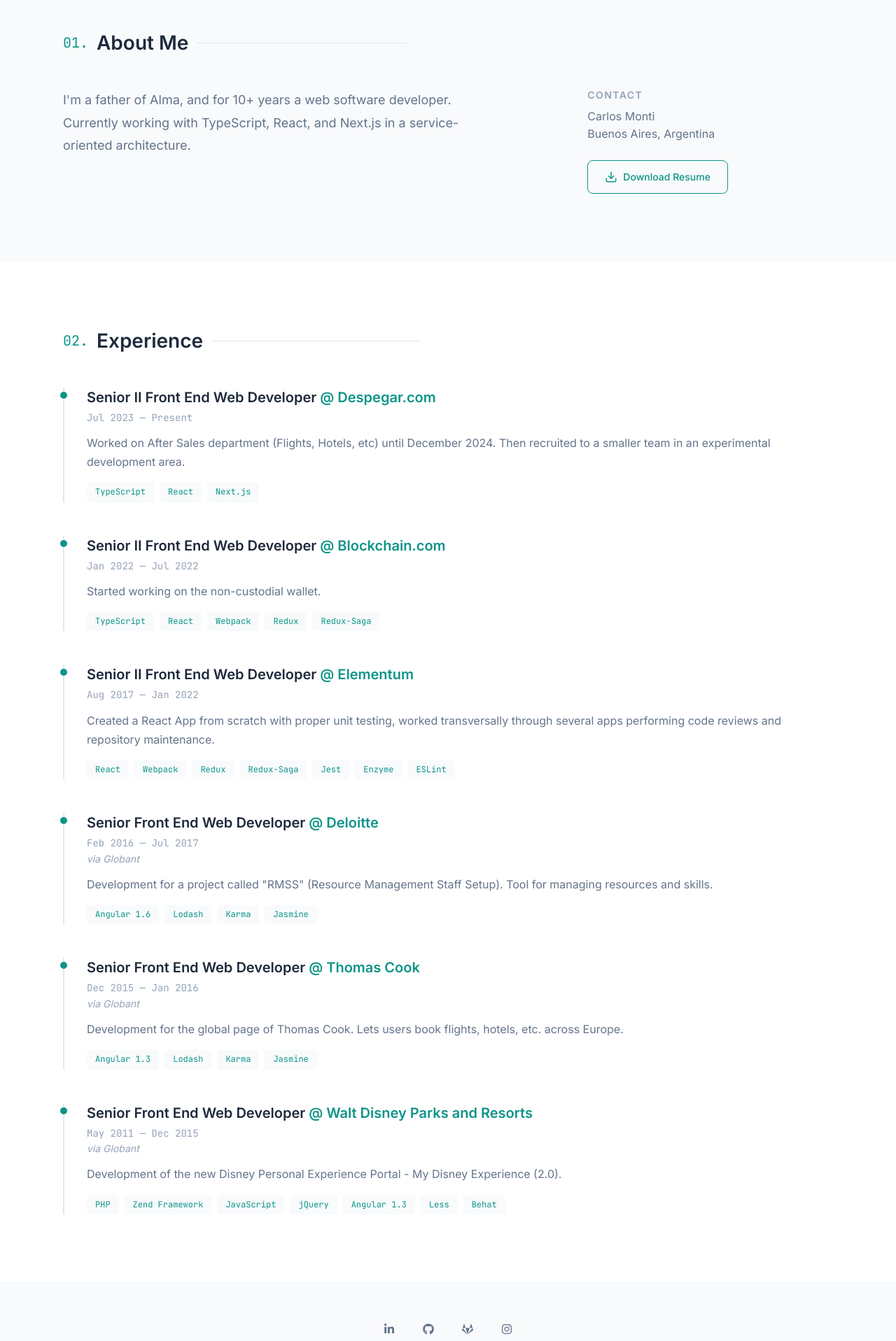
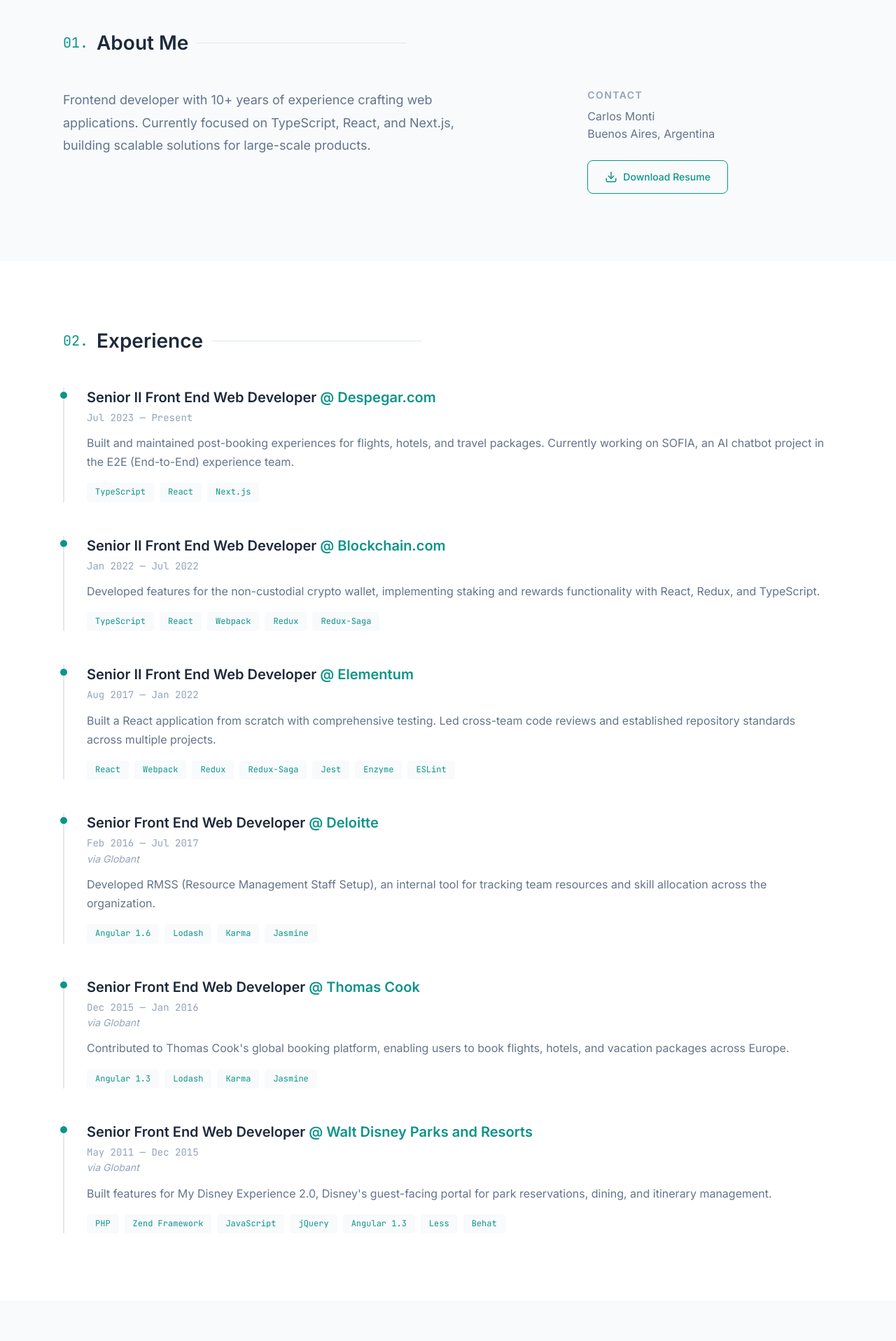
Before and after one commit to testacode/resume, a Next.js app: page / in a window 1280 px wide. Shown: the part 853-2770 px from the top of the page at 70% size. Built offline with nearby package versions, Linux system fonts and the light colour scheme.

Commit message:
content: improve portfolio copy and descriptions
- Update tagline to be more professional and natural
- Rewrite bio with cleaner, more concise language
- Improve all job descriptions with action verbs and impact
- Add SOFIA chatbot project to current Despegar role

```diff
--- a/src/data/resume.ts
+++ b/src/data/resume.ts
@@ -4,8 +4,8 @@
   personal: {
     name: 'Carlos Monti',
     title: 'Senior Front End Developer',
-    tagline: 'Passionate about learning while creating robust, well-finished products',
-    bio: "I'm a father of Alma, and for 10+ years a web software developer. Currently working with TypeScript, React, and Next.js in a service-oriented architecture.",
+    tagline: 'Building polished web experiences with a passion for clean code and continuous learning',
+    bio: 'Frontend developer with 10+ years of experience crafting web applications. Currently focused on TypeScript, React, and Next.js, building scalable solutions for large-scale products.',
     address: {
       city: 'Buenos Aires',
       country: 'Argentina',
@@ -48,7 +48,7 @@
       endDate: null,
       technologies: ['TypeScript', 'React', 'Next.js'],
       description:
-        'Worked on After Sales department (Flights, Hotels, etc) until December 2024. Then recruited to a smaller team in an experimental development area.',
+        'Built and maintained post-booking experiences for flights, hotels, and travel packages. Currently working on SOFIA, an AI chatbot project in the E2E (End-to-End) experience team.',
     },
     {
       id: 'blockchain-2022',
@@ -57,7 +57,8 @@
       startDate: '2022-01',
       endDate: '2022-07',
       technologies: ['TypeScript', 'React', 'Webpack', 'Redux', 'Redux-Saga'],
-      description: 'Started working on the non-custodial wallet.',
+      description:
+        'Developed features for the non-custodial crypto wallet, implementing staking and rewards functionality with React, Redux, and TypeScript.',
     },
     {
       id: 'elementum-2017',
@@ -67,7 +68,7 @@
       endDate: '2022-01',
       technologies: ['React', 'Webpack', 'Redux', 'Redux-Saga', 'Jest', 'Enzyme', 'ESLint'],
       description:
-        'Created a React App from scratch with proper unit testing, worked transversally through several apps performing code reviews and repository maintenance.',
+        'Built a React application from scratch with comprehensive testing. Led cross-team code reviews and established repository standards across multiple projects.',
     },
     {
       id: 'deloitte-2016',
@@ -77,7 +78,7 @@
       endDate: '2017-07',
       technologies: ['Angular 1.6', 'Lodash', 'Karma', 'Jasmine'],
       description:
-        'Development for a project called "RMSS" (Resource Management Staff Setup). Tool for managing resources and skills.',
+        'Developed RMSS (Resource Management Staff Setup), an internal tool for tracking team resources and skill allocation across the organization.',
       isContractor: true,
       contractorCompany: 'Globant',
     },
@@ -89,7 +90,7 @@
       endDate: '2016-01',
       technologies: ['Angular 1.3', 'Lodash', 'Karma', 'Jasmine'],
       description:
-        'Development for the global page of Thomas Cook. Lets users book flights, hotels, etc. across Europe.',
+        "Contributed to Thomas Cook's global booking platform, enabling users to book flights, hotels, and vacation packages across Europe.",
       isContractor: true,
       contractorCompany: 'Globant',
     },
@@ -101,7 +102,7 @@
       endDate: '2015-12',
       technologies: ['PHP', 'Zend Framework', 'JavaScript', 'jQuery', 'Angular 1.3', 'Less', 'Behat'],
       description:
-        'Development of the new Disney Personal Experience Portal - My Disney Experience (2.0).',
+        "Built features for My Disney Experience 2.0, Disney's guest-facing portal for park reservations, dining, and itinerary management.",
       isContractor: true,
       contractorCompany: 'Globant',
     },
```
